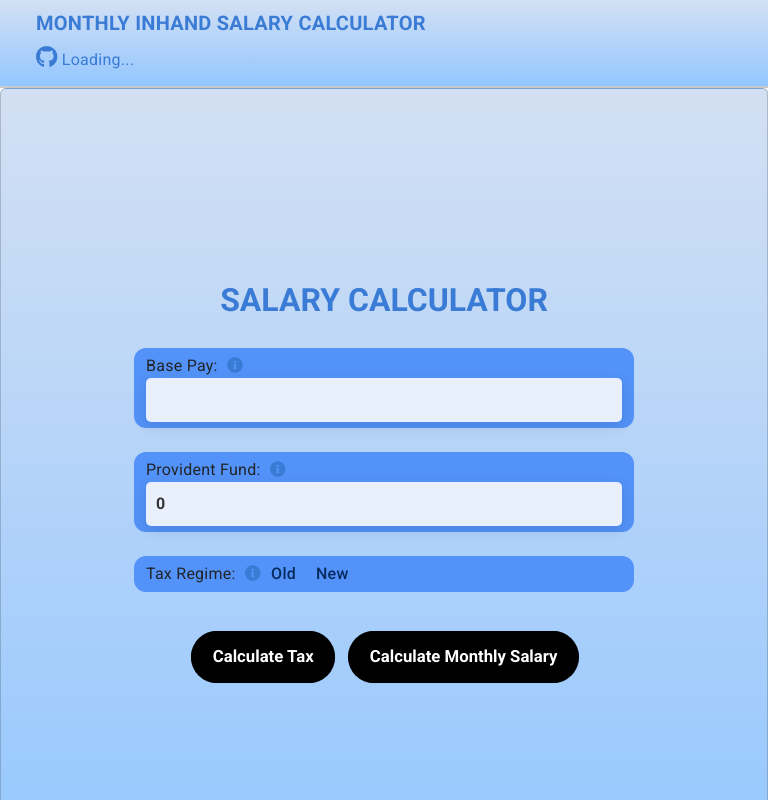
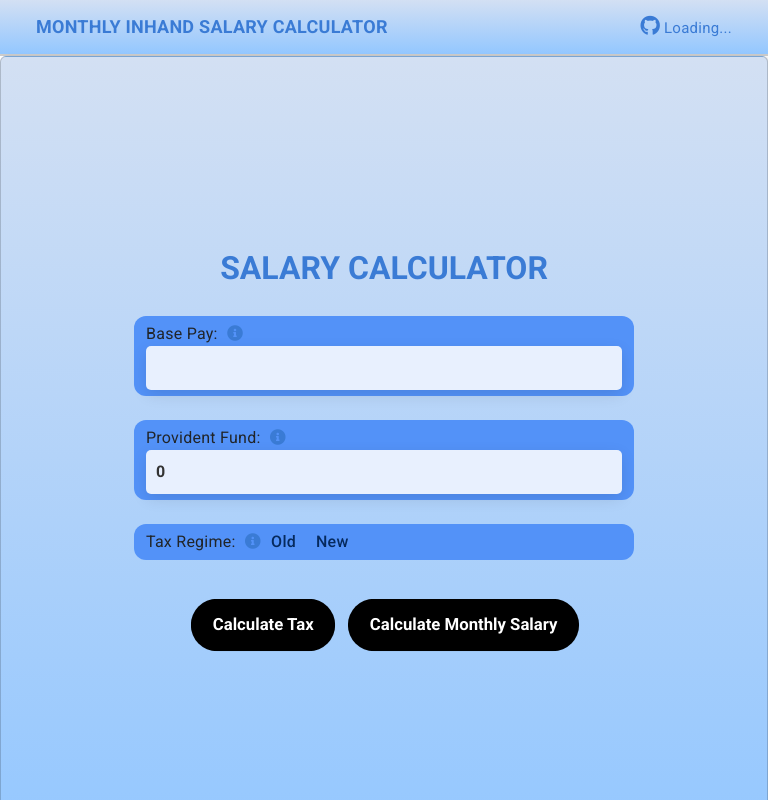
Before and after one commit to anantraghuvanshi/monthly-inhand-salary-calculator, an Angular app: page /salary-calculator in a window 768 px wide. Shown: the top 800 px of the page. Built offline with nearby package versions, Linux system fonts and the light colour scheme; no server answers.

Commit message:
header media queries added

```diff
--- a/src/app/header/header.component.css
+++ b/src/app/header/header.component.css
@@ -13,26 +13,59 @@
 }
 
 .navbar-brand {
-  color: #3A7BD5; /*  */
+  color: #3A7BD5;
   font-size: 20px;
   font-weight: bold;
 }
 
 .navbar-nav .nav-link {
-  color: #3A7BD5; /*  */
+  color: #3A7BD5;
   font-size: 16px;
 }
 
 .navbar-nav .nav-link:hover {
-  color: #FFFFFF; /*  */
+  color: #FFFFFF;
 }
 
 .github-icon {
-  color: #3A7BD5; /*  */
+  color: #3A7BD5;
   font-size: 22px;
 }
 
 .star-count {
-  color: #3A7BD5; /*  */
+  color: #3A7BD5;
   font-size: 16px;
 }
+
+@media screen and (max-width: 600px) {
+  .navbar-brand {
+    font-size: 18px;
+  }
+
+  .navbar-brand .second-part::before {
+    content: "\A";
+    white-space: pre;
+  }
+
+  .navbar-collapse {
+    flex-grow: 0;
+  }
+}
+
+@media screen and (min-width: 601px) and (max-width: 1200px) {
+  .navbar-brand {
+    font-size: 18px;
+  }
+
+  .navbar-nav .nav-link {
+    font-size: 15px;
+  }
+
+  .github-icon {
+    font-size: 20px;
+  }
+
+  .star-count {
+    font-size: 15px;
+  }
+}
--- a/src/app/header/header.component.html
+++ b/src/app/header/header.component.html
@@ -1,9 +1,11 @@
 <header class="header">
   <nav class="navbar navbar-expand-lg">
     <div class="container">
-      <a class="navbar-brand" href="#">MONTHLY INHAND SALARY CALCULATOR</a>
-      <div class="navbar-collapse" id="navbarSupportedContent">
-        <ul class="navbar-nav ms-auto">
+      <a class="navbar-brand" href="#">
+        <span class="first-part">MONTHLY INHAND</span>
+        <span class="second-part"> SALARY CALCULATOR</span>
+      </a>
+      <ul class="navbar-nav ml-auto">
         <li class="nav-item">
           <a
             class="nav-link"
@@ -16,6 +18,5 @@
         </li>
       </ul>
     </div>
-    </div>
   </nav>
 </header>
```
Lines whose indentation alone changed are shown as unchanged.
